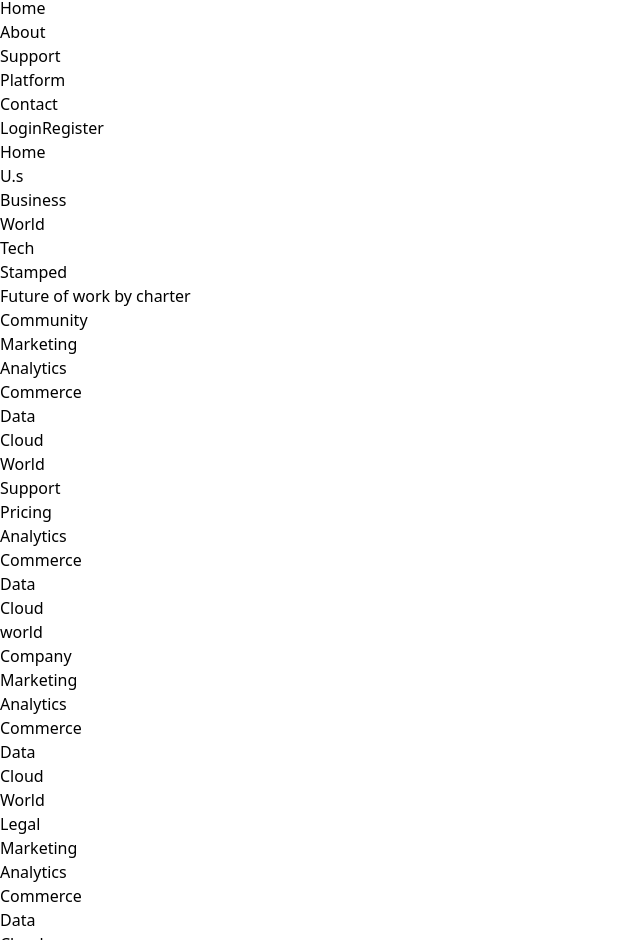
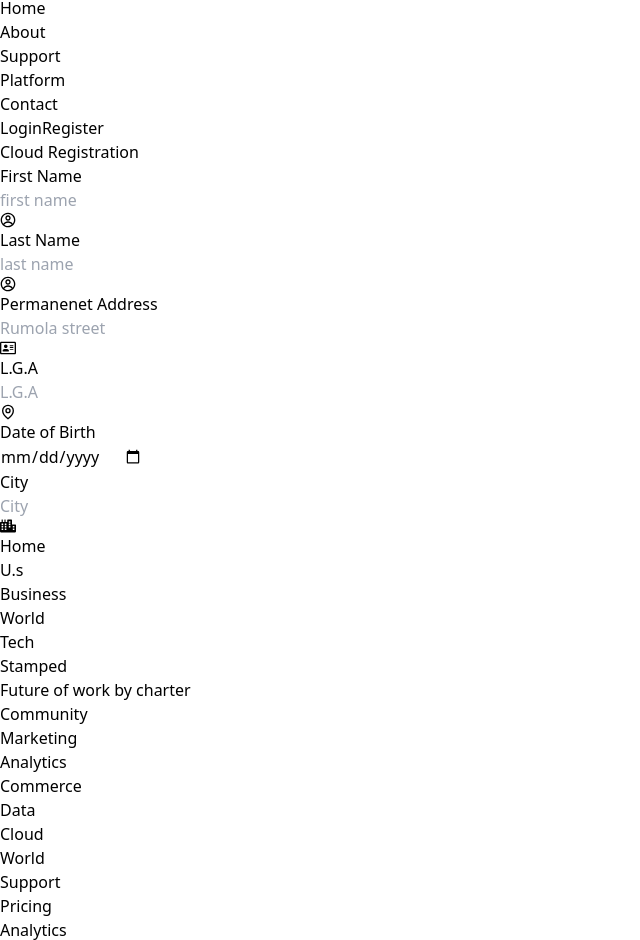
Before and after one commit to chisomA22/cloud-app, a React (Vite) app: page /platform in a window 1280 px wide. Shown: the part 1056-1996 px from the top of the page, without its empty margins (0-640 px from the left). Built offline with nearby package versions, Linux system fonts and the light colour scheme; no server answers.

Commit message:
cloud app

```diff
--- /dev/null
+++ b/src/Innerpages/Platform_innerpage.jsx
@@ -0,0 +1,106 @@
+import { useState, useEffect} from 'react'
+import { toast } from 'react-toastify'
+import { auth, db } from '../Firebase/Firebaseconfig'
+import { addDoc,collection,getDoc,serverTimestamp, doc, updateDoc } from 'firebase/firestore'
+import { useNavigate,useParams } from 'react-router-dom'
+import { FaBaby, FaRegAddressCard } from  'react-icons/fa'
+import { GrLocation } from 'react-icons/gr'
+import { CgProfile } from 'react-icons/cg'
+import { BsPhone } from 'react-icons/bs'
+import { FaCity } from "react-icons/fa";
+
+
+const  Platform_innerpage=()=> {
+  return (
+    <div className='w-full h-[100%] pt-[13vh] justify-between' >
+      <div className='max-w-[800px] m-auto px-4 py-16'>
+        <div className='dark:bg-[#e8edea] px-10 py-8 rounded-lg text-black'>
+
+            <h1 className='text-2xl font-bold text-gray-800 mb-4'>Cloud Registration</h1>
+            <form >
+                <div className='grid md:grid-cols-2 md:gap-8'>
+
+                    <div className='md:my-4'>
+                        <label>First Name</label>
+                        <div className='my-2 w-full relative'>
+                            <input className='w-full p-2 border border-gray-400 bg-transparent rounded-lg'
+                             type="text"
+                             placeholder='first name'
+                             name='first name'/>
+                             <CgProfile className='absolute right-2 top-3 text-gray-400'/>
+                        </div>
+                    </div>
+
+                    <div className='md:my-4'>
+                        <label>Last Name</label>
+                        <div className='my-2 w-full relative'>
+                            <input className='w-full p-2 border border-gray-400 bg-transparent rounded-lg'
+                            type="text"
+                            placeholder='last name'
+                            name='last_name'/>
+                            <CgProfile className='absolute right-2 top-3 text-gray-400'/>
+                        </div>
+                    </div>
+                </div>
+
+                <div className='grid md:grid-cols-2 md:gap-8'>
+
+                    <div className='md:my-4'>
+                      <label>Permanenet Address</label>
+                       <div className='my-2 w-full relative'>
+                         <input className='w-full p-2 border border-gray-400 bg-transparent rounded-lg'
+                         type="text"
+                         placeholder='Rumola street'
+                         name='Permanent_address'/>
+                         <FaRegAddressCard className='absolute right-2 top-3 text-gray-400'/>
+                        </div>
+                    </div>
+
+                    <div className='md:my-4'>
+                      <label>L.G.A</label>
+                        <div className='my-2 w-full relative'>
+                          <input className='w-full p-2 border border-gray-400 bg-transparent rounded-lg'
+                          type="text"
+                          placeholder='L.G.A'
+                          name='LGA'/>
+                         <GrLocation className='absolute right-2 top-3 text-gray-400'/>
+                        </div>
+                    </div>
+               </div>
+
+               <div className='grid md:grid-cols-2 md:gap-8'>
+
+                    <div className='md:my-4'>
+                     <label>Date of Birth</label>
+                        <div className='my-2 w-full relative'>
+                           <input className='w-full p-2 border border-gray-400 bg-transparent rounded-lg'
+                           type="date"
+                           placeholder='dd/mm/yyyy'
+                           name='Date_of_Birth'/>
+                        </div>
+                    </div>
+
+                    <div className='md:my-4'>
+                      <label>City</label>
+                        <div className='my-2 w-full relative'>
+                           <input className='w-full p-2 border border-gray-400 bg-transparent rounded-lg'
+                           type="text"
+                           placeholder='City'
+                           name='city'/>
+                           <FaCity className='absolute right-2 top-3 text-gray-400'/>
+                        </div>
+                    </div>
+                </div>
+
+
+
+            </form>
+
+        </div>
+
+      </div>
+    </div>
+  )
+}
+
+export default Platform_innerpage
--- a/src/Pages/Platform.jsx
+++ b/src/Pages/Platform.jsx
@@ -1,9 +1,10 @@
 import React from 'react'
+import Platform_innerpage from '../Innerpages/Platform_innerpage'
 
 const Platform=()=> {
   return (
     <div>
-
+      <Platform_innerpage/>
     </div>
   )
 }
```
